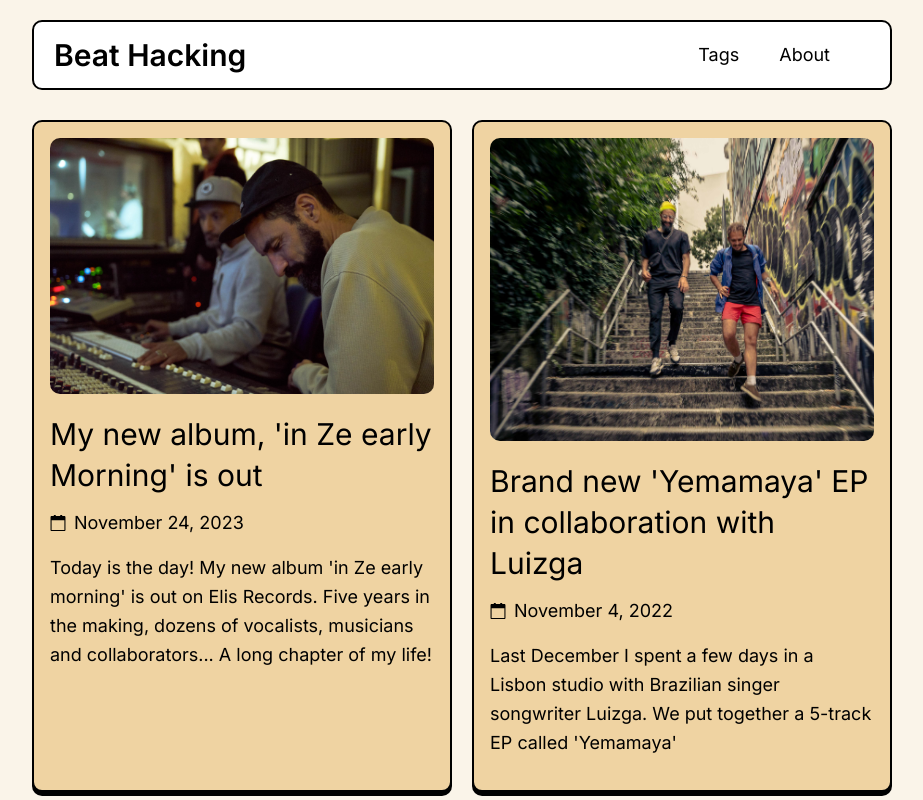
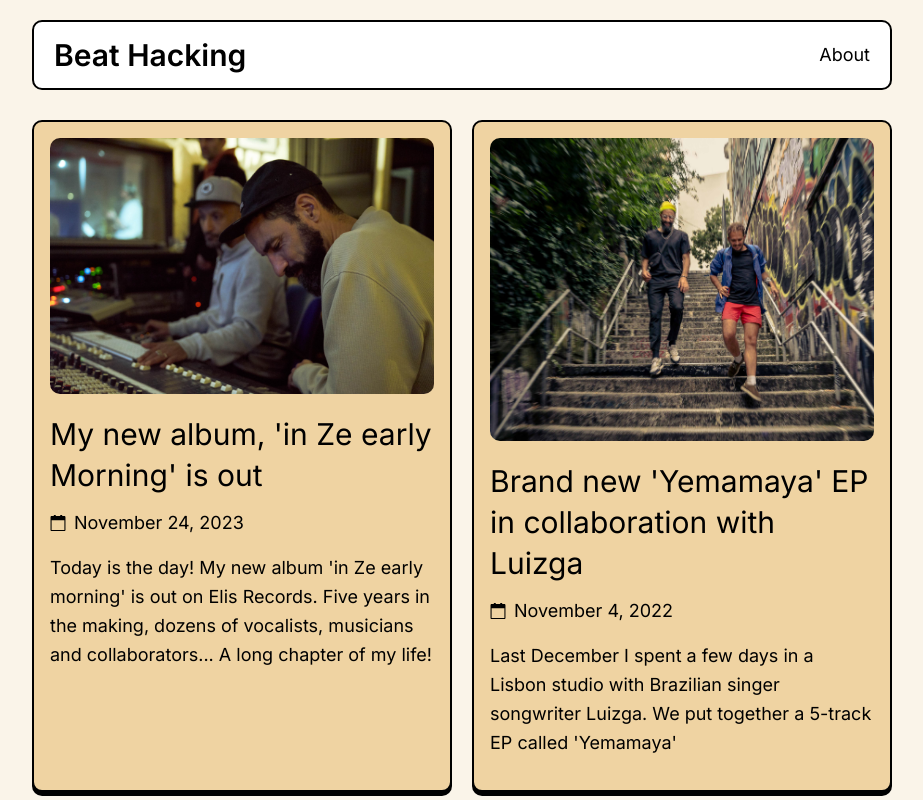
Before and after one commit to jeremieemk/izem-site, a Next.js app: page / in a window 1280 px wide. Shown: the top 800 px of the page, without its empty margins (178-1101 px from the left). Built offline with nearby package versions, Linux system fonts and the light colour scheme.

Commit message:
removes footer

```diff
--- a/src/app/_components/footer.tsx
+++ /dev/null
@@ -1,9 +0,0 @@
-export function Footer() {
-  return (
-    <footer>
-      <div>Footer</div>
-    </footer>
-  );
-}
-
-export default Footer;
--- a/src/app/_components/header.tsx
+++ b/src/app/_components/header.tsx
@@ -11,10 +11,10 @@ const Header = () => {
           Beat Hacking
         </Link>
         <div className="flex items-center text-lg w500:text-base w400:text-sm">
-          <a className="mr-10 w400:mr-7" href="/tags">
+          {/* <a className="w400:mr-7" href="/tags">
             Tags
-          </a>
-          <a className="mr-10 w400:mr-7" href="/about">
+          </a> */}
+          <a className="w400:mr-7" href="https://www.jeremie.world/" target="_blank">
             About
           </a>
 
--- a/src/app/layout.tsx
+++ b/src/app/layout.tsx
@@ -1,4 +1,3 @@
-import Footer from "@/app/_components/footer";
 import { HOME_OG_IMAGE_URL } from "@/lib/constants";
 import type { Metadata } from "next";
 import { Inter } from "next/font/google";
@@ -60,7 +59,6 @@ export default function RootLayout({
         <div className="min-h-[calc(100dvh-70px)] py-10 pt-[120px] w500:min-h-[calc(100dvh-70px)] w400:pt-[140px]">
           <Header />
           {children}
-          <Footer />
         </div>
       </body>
     </html>
```
